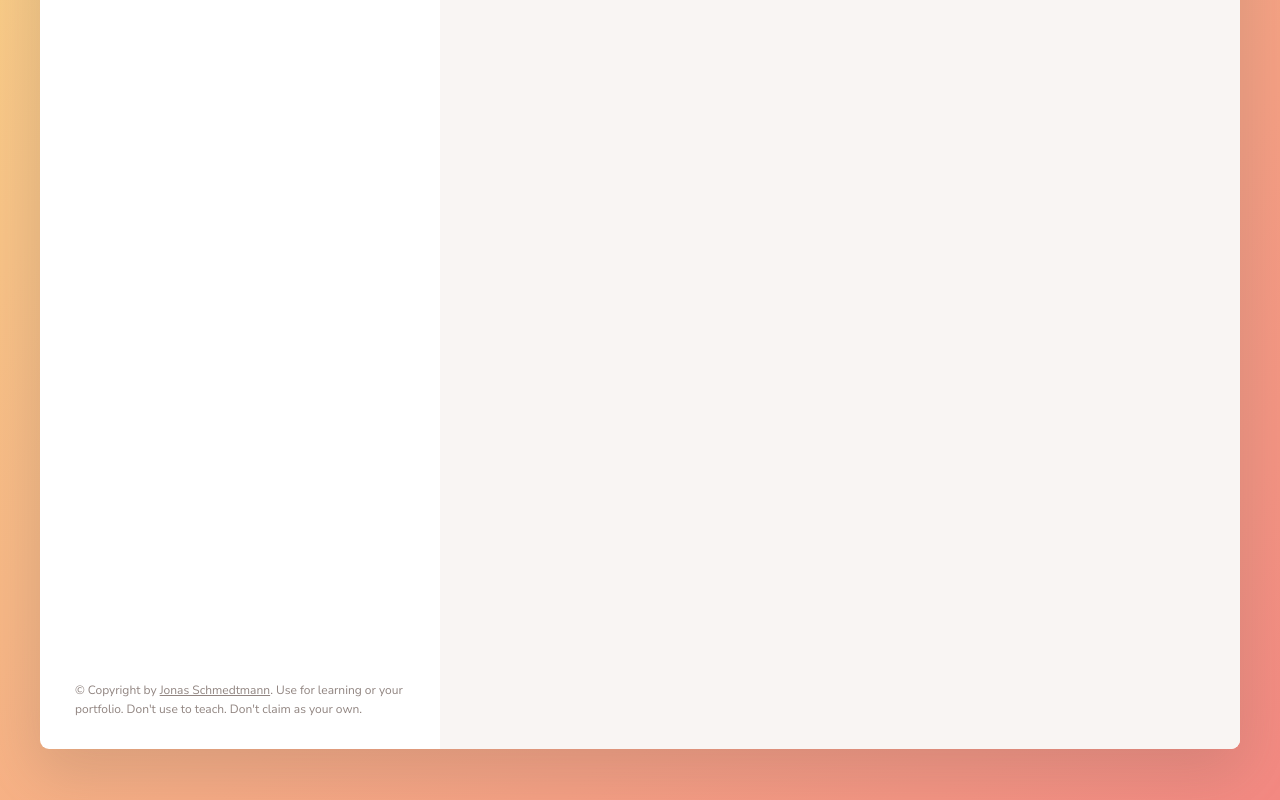
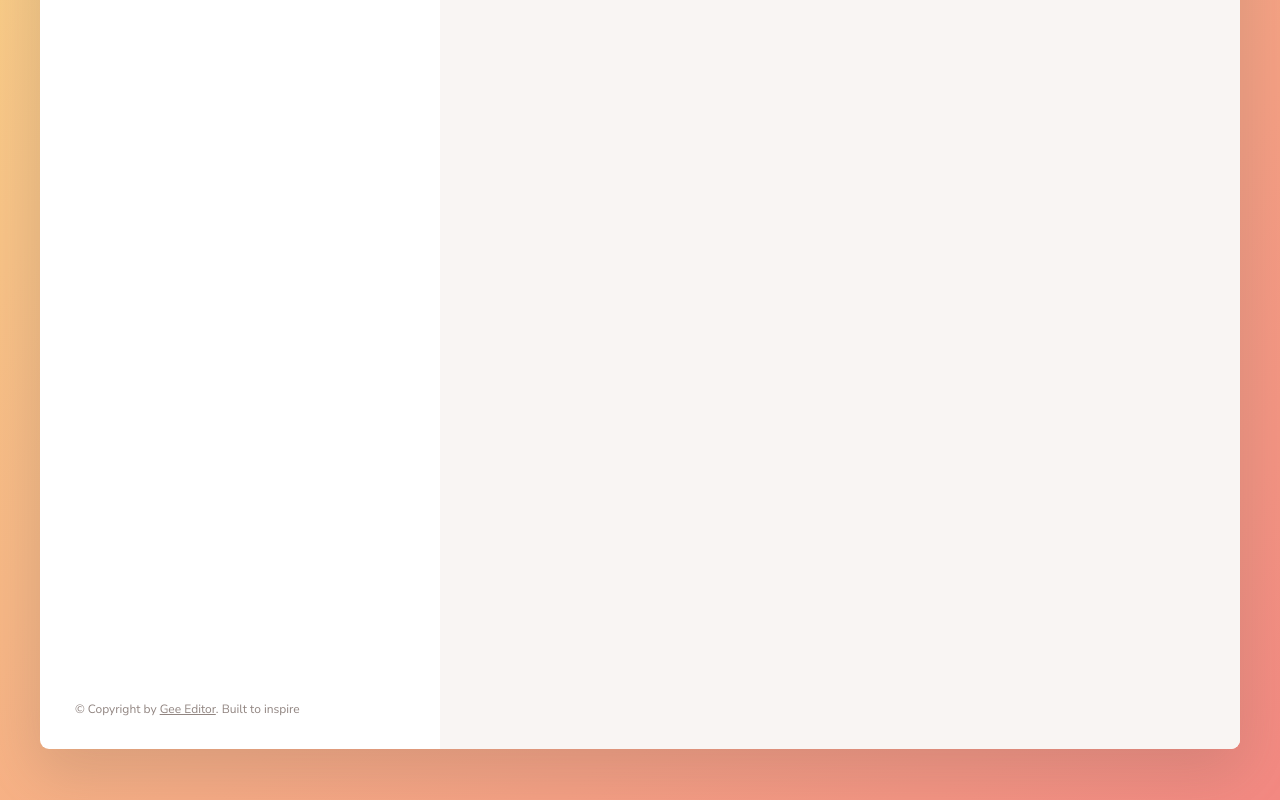
Before and after one commit to Geeeditor/forkify, a website built with Parcel: page index.html in a window 1280 px wide. Shown: the part 472-1272 px from the top of the page. Built offline with nearby package versions, Linux system fonts and the light colour scheme.

Commit message:
updated index.html

```diff
--- a/index.html
+++ b/index.html
@@ -126,10 +126,9 @@
           <a
             class="twitter-link"
             target="_blank"
-            href="https://twitter.com/jonasschmedtman"
-            >Jonas Schmedtmann</a
-          >. Use for learning or your portfolio. Don't use to teach. Don't claim
-          as your own.
+            href="https://www.linkedin.com/in/geeeditor/"
+            >Gee Editor</a
+          >. Built to inspire
         </p>
       </div>
 
```
